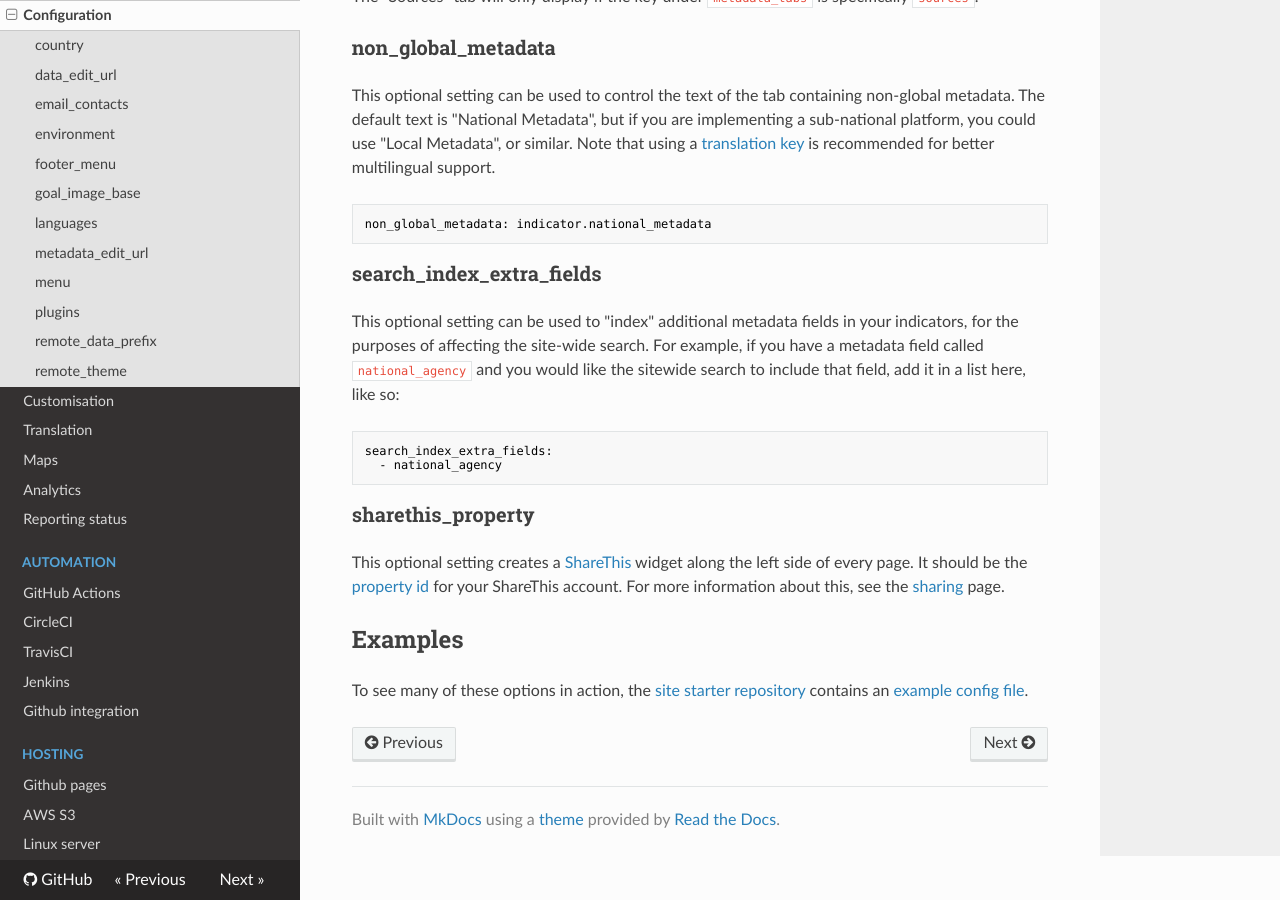
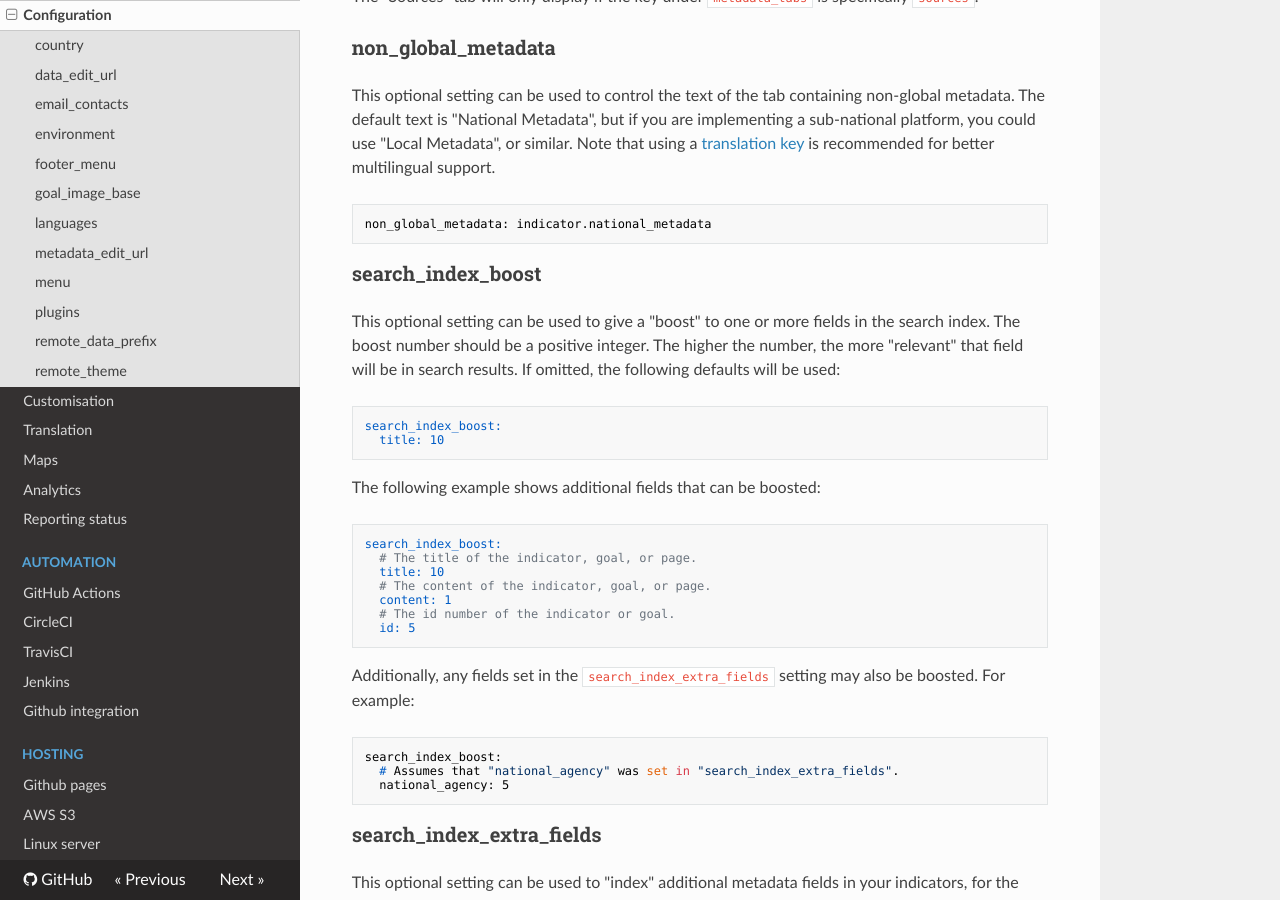
Before and after one commit to open-sdg/open-sdg, an MkDocs documentation site: the page built from docs/configuration.md, in a window 1280 px wide and 900 px high, scrolled down 6325 px. Built offline with MkDocs 1.6.1, drawn with Linux system fonts in a browser that asks for light colours; nearby versions of some CDN libraries; old or Windows-style settings are respelled for this version of MkDocs.

Commit message:
Index extra fields individually and allow boosting

````diff
--- a/docs/configuration.md
+++ b/docs/configuration.md
@@ -278,6 +278,35 @@ This optional setting can be used to control the text of the tab containing non-
 non_global_metadata: indicator.national_metadata
 ```
 
+### search_index_boost
+
+This optional setting can be used to give a "boost" to one or more fields in the search index. The boost number should be a positive integer. The higher the number, the more "relevant" that field will be in search results. If omitted, the following defaults will be used:
+
+```
+search_index_boost:
+  title: 10
+```
+
+The following example shows additional fields that can be boosted:
+
+```
+search_index_boost:
+  # The title of the indicator, goal, or page.
+  title: 10
+  # The content of the indicator, goal, or page.
+  content: 1
+  # The id number of the indicator or goal.
+  id: 5
+```
+
+Additionally, any fields set in the `search_index_extra_fields` setting may also be boosted. For example:
+
+```
+search_index_boost:
+  # Assumes that "national_agency" was set in "search_index_extra_fields".
+  national_agency: 5
+```
+
 ### search_index_extra_fields
 
 This optional setting can be used to "index" additional metadata fields in your indicators, for the purposes of affecting the site-wide search. For example, if you have a metadata field called `national_agency` and you would like the sitewide search to include that field, add it in a list here, like so:
````
Also changed, not shown: 2 other files.
